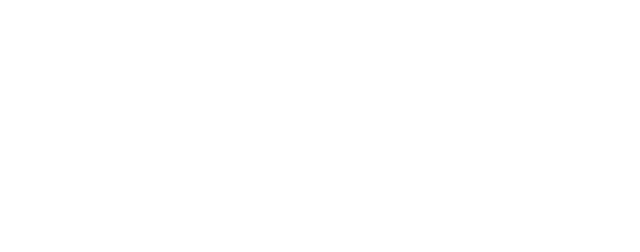
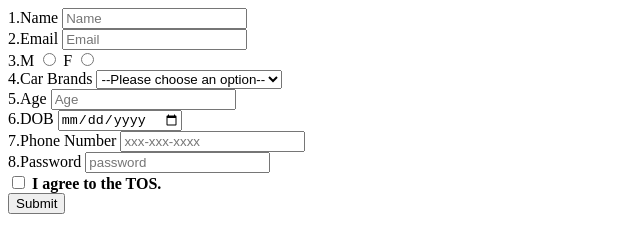
Before and after one commit to acciojob/signup-form-car-rahulsalunkhe08, a website: page main.html in a window 1280 px wide. Shown: the whole page, without its empty margins (0-640 px from the left). Drawn offline with Linux system fonts and the light colour scheme.

Commit message:
created a submission

```diff
--- a/main.html
+++ b/main.html
@@ -8,6 +8,54 @@
 
 <body>
 	<!-- the entire body must be written by student -->
+	<form id="my-form" method="post">
+		<div>
+			<label for="name">1.Name</label>
+			<input type="text" id="name" placeholder="Name" required>
+		</div>
+		<div>
+			<label for="email">2.Email</label>
+			<input type="email" id="email" placeholder="Email" required>
+		</div>
+		<div>
+			<label for="gender_m">3.M</label>
+			<input type="radio" id="gender_m" name="gender" required>
+			<label for="gender_f">F</label>
+			<input type="radio" id="gender_f" name="gender" required>
+		</div>
+		<div>
+			<label for="car">4.Car Brands</label>
+			<select  name="laptop" id="car" required>
+				<option value="" disabled selected>--Please choose an option--</option>
+				<option>BMW</option>
+				<option>Audi</option>
+				<option>Mercedez</option>
+			</select>
+		</div>
+		<div>
+			<label for="age">5.Age</label>
+			<input type="number" id="age" min="0" placeholder="Age" required>
+		</div>
+		<div>
+			<label for="dob">6.DOB</label>
+			<input type="date" id="dob" name="dob" required>
+		</div>
+		<div>
+			<label for="phone_number">7.Phone Number</label>
+			<input type="url" id="phone_number" name="phone_number" placeholder="xxx-xxx-xxxx">
+		</div>
+		<div>
+			<label for="password">8.Password</label>
+			<input type="password" id="password" name="password" placeholder="password" required>
+		</div>
+		<div>
+			<label for="tos"></label>
+			<input type="checkbox" id="tos" name="tos" required> <b>I agree to the TOS.</b>
+		</div>
+		<div>
+			<button type="submit">Submit </button>
+		</div>
+	</form>
     <script type="text/javascript" src="./script.js">
 </script>
 
```
